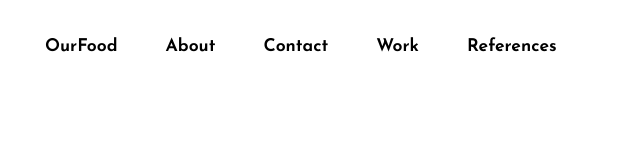
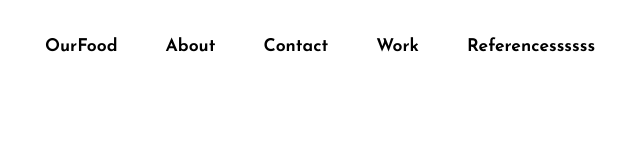
Before and after one commit to zadnan82/OurFood, a React (Create React App) app: page / in a window 1280 px wide. Shown: the top 160 px of the page, without its empty margins (51-691 px from the left). Built offline with nearby package versions, Linux system fonts and the light colour scheme.

Commit message:
Testing if branch is working

```diff
--- a/src/Components/Navbar.js
+++ b/src/Components/Navbar.js
@@ -11,7 +11,7 @@ export const Navbar = () => {
                 <a href="#about">About</a>
                 <a href="#contact">Contact</a>
                 <a href="#about">Work</a>
-                <a href="#contact">References</a>
+                <a href="#contact">Referencessssss</a>
               </div>
             </nav>
           );
```
